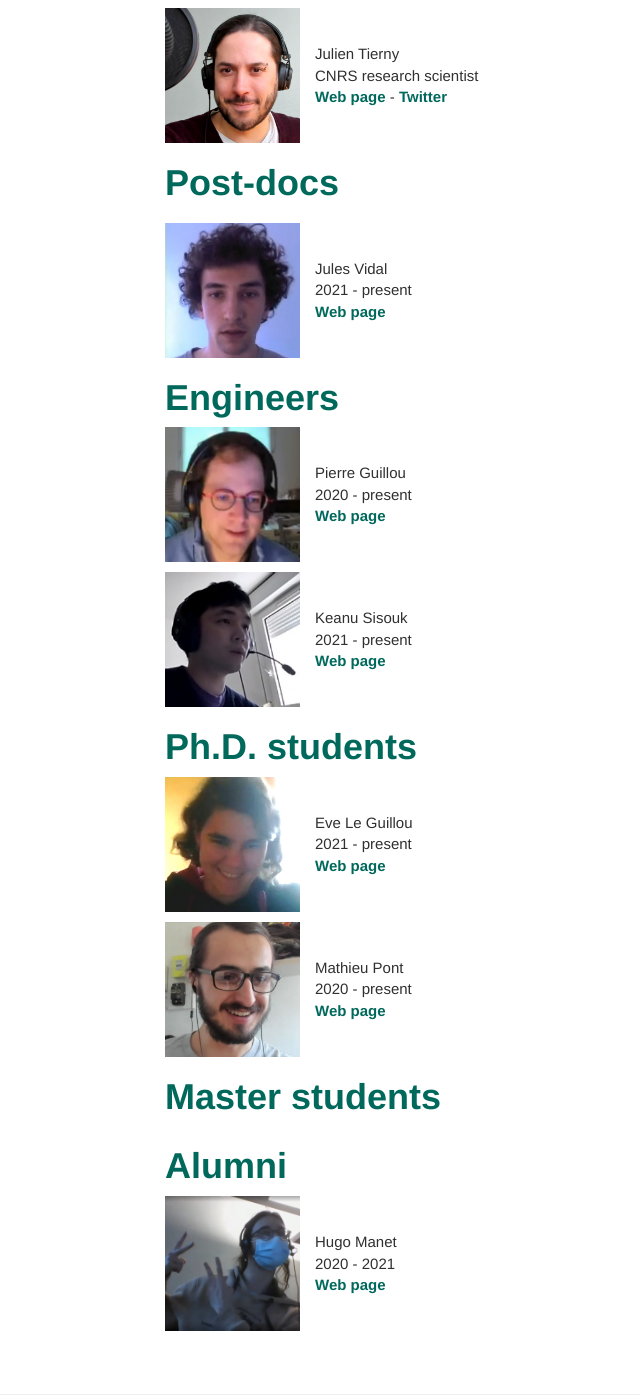
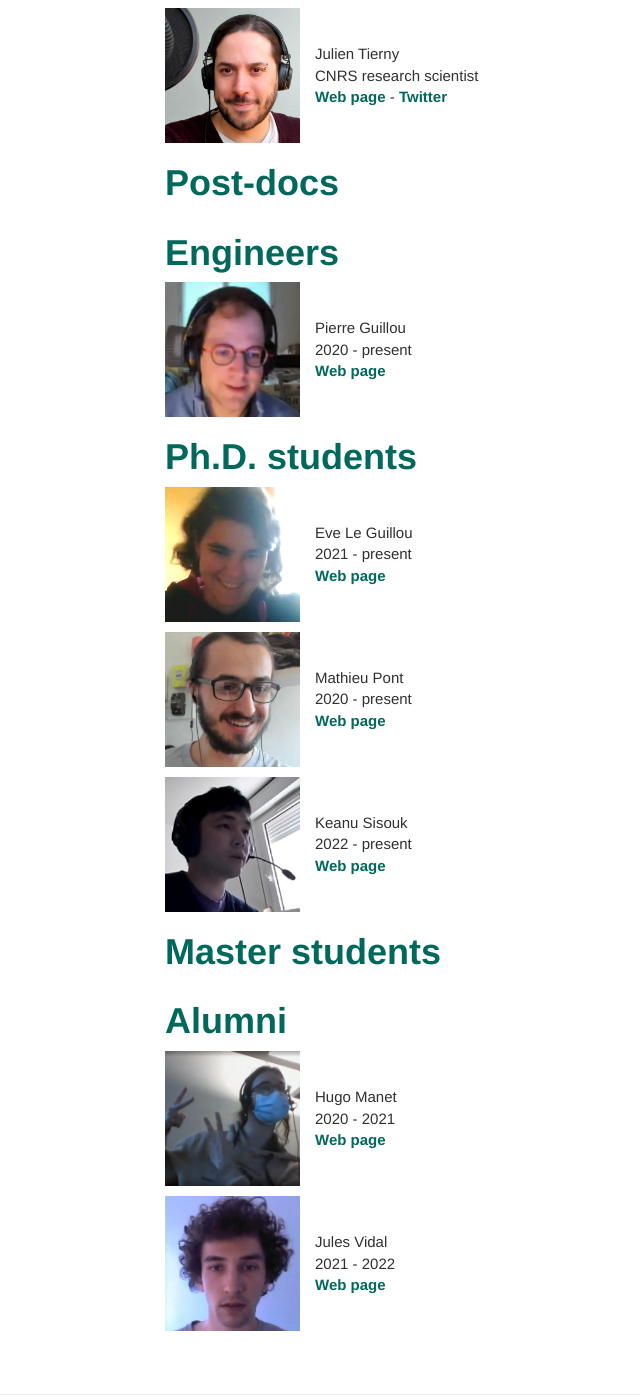
Before and after one commit to erc-tori/erc-tori.github.io, a Jekyll site: the page built from team.md, in a window 1280 px wide and 1400 px high, scrolled down 645 px. Shown: the whole window, without its empty margins (100-740 px from the left). Built offline with Jekyll 4.4.1, drawn with Linux system fonts in a browser that asks for light colours; some of the changed text lies outside the part shown.

Commit message:
updated team

```diff
--- a/_layouts/default.html
+++ b/_layouts/default.html
@@ -168,7 +168,7 @@
                     erc.tori.project@gmail.com</a><br>
 
 <!--                     Updated on {{ page.last_modified_at | date: '%b. %e, %Y' }}. -->
-                    Updated on Jul. 28, 2022.
+                    Updated on Oct. 5, 2022.
                     </div>
                     </p>
                 </div>
--- a/team.md
+++ b/team.md
@@ -30,21 +30,6 @@ Checkout our [Jobs](/jobs/) page!
 
 # Post-docs
 <table>
-  <tr height="10px" />
-
-  <tr>
-    <td width="20%">
-      <img width="90%" src="/img/vidal2020.jpg">
-    </td>
-
-<!--     <td width="10px" /> -->
-
-    <td>
-      Jules Vidal<br>
-      2021 - present<br>
-      <a href="https://julesvidal.github.io/" target="new">Web page</a>
-    </td>
-  </tr>
 </table>
 
 
@@ -64,25 +49,6 @@ Checkout our [Jobs](/jobs/) page!
       <a href="https://pierre.guillou.net/" target="new">Web page</a>
     </td>
   </tr>
-
-<tr height="10px" />
-
-  <tr>
-    <td width="20%">
-      <img width="90%" src="/img/sisouk2021.jpg">
-    </td>
-
-<!--     <td width="10px" /> -->
-
-    <td>
-      Keanu Sisouk<br>
-      2021 - present<br>
-      <a href="https://www.lip6.fr/recherche/team_membres.php?acronyme=APR" target="new">Web page</a>
-    </td>
-  </tr>
-
-
-
 </table>
 
 
@@ -119,15 +85,34 @@ Checkout our [Jobs](/jobs/) page!
     </td>
   </tr>
 
+  <tr height="10px" />
+
+  <tr>
+    <td width="20%">
+      <img width="90%" src="/img/sisouk2021.jpg">
+    </td>
+
+<!--     <td width="10px" /> -->
+
+    <td>
+      Keanu Sisouk<br>
+      2022 - present<br>
+      <a href="https://www.lip6.fr/recherche/team_membres.php?acronyme=APR"
+target="new">Web page</a>
+    </td>
+  </tr>
+
 </table>
 
 # Master students
 <table>
-
 </table>
 
 # Alumni
 <table>
+
+
+
     <tr>
     <td width="20%">
       <img width="90%" src="/img/manet2021.jpg">
@@ -141,4 +126,20 @@ Checkout our [Jobs](/jobs/) page!
       <a href="https://www.lip6.fr/actualite/personnes-fiche.php?ident=P1481&LANG=en" target="new">Web page</a>
     </td>
   </tr>
+
+  <tr height="10px" />
+
+  <tr>
+    <td width="20%">
+      <img width="90%" src="/img/vidal2020.jpg">
+    </td>
+
+<!--     <td width="10px" /> -->
+
+    <td>
+      Jules Vidal<br>
+      2021 - 2022<br>
+      <a href="https://julesvidal.github.io/" target="new">Web page</a>
+    </td>
+  </tr>
 </table>
```
